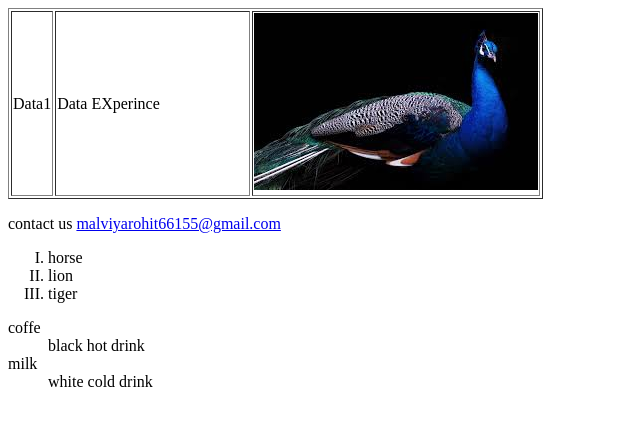
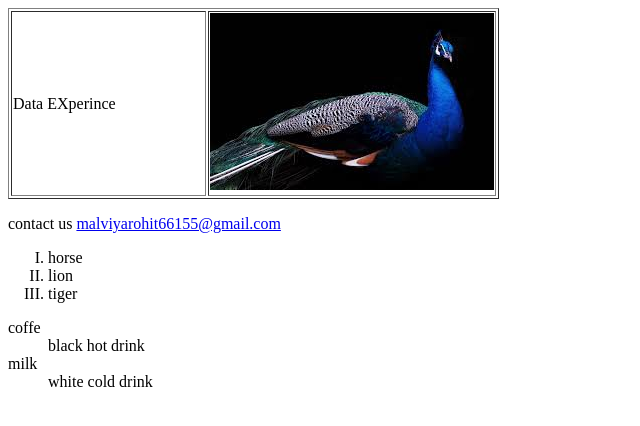
Before and after one commit to rohit123-mal/HTMLFILE, a plain HTML site: page PortFilo.html in a window 1280 px wide. Shown: the whole page, without its empty margins (0-640 px from the left). Drawn offline with Linux system fonts and the light colour scheme.

Commit message:
Update PortFilo.html

```diff
--- a/PortFilo.html
+++ b/PortFilo.html
@@ -10,7 +10,7 @@
 
          <table border="1">
             <tr>
-                <td>Data1</td>
+
                 <td align="centre"> Data EXperince
                   &nbsp;  &nbsp;  &nbsp;  &nbsp;  &nbsp;  &nbsp;  &nbsp;  &nbsp;  &nbsp;  &nbsp;  &nbsp;
                 </td>
```
